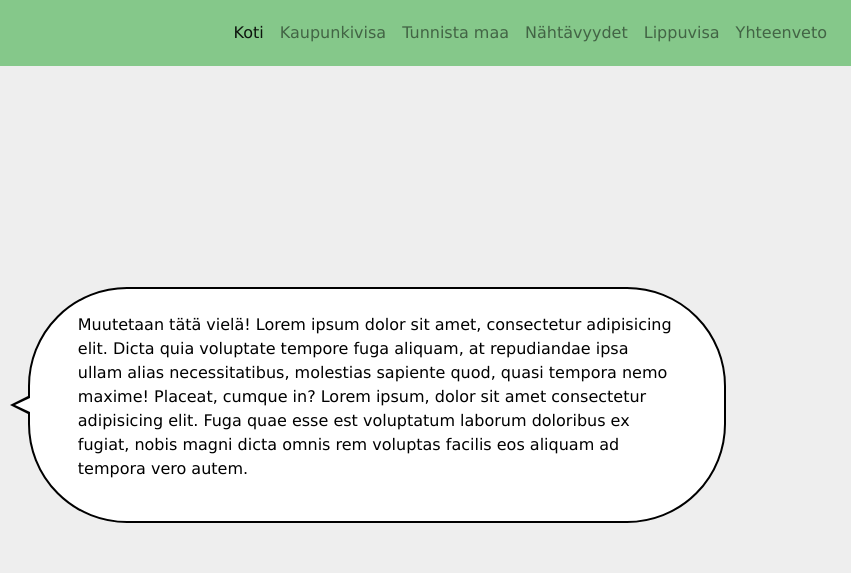
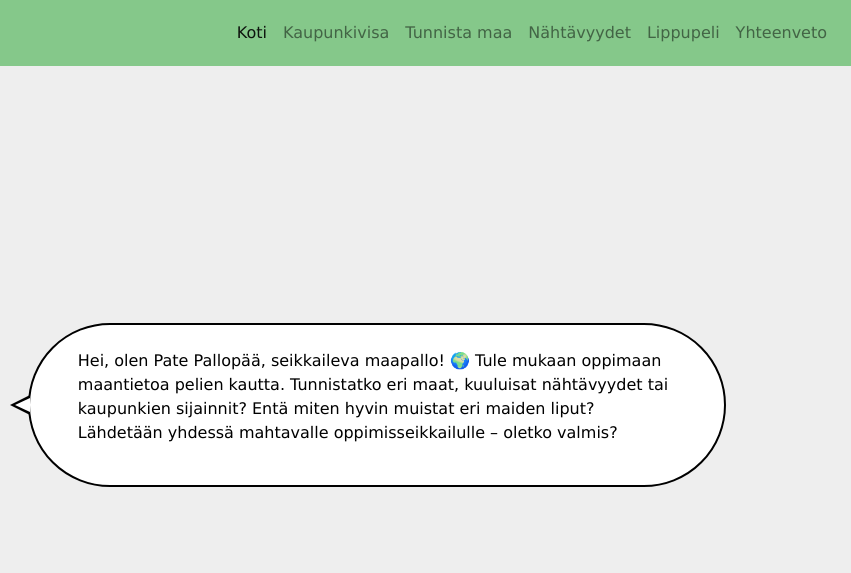
Before and after one commit to saku-b/maantietovisa, a plain HTML site: page index.html in a window 1280 px wide. Shown: the top 573 px of the page, 429-1280 px from the left. Drawn offline with nearby package versions, Linux system fonts and the light colour scheme.

Commit message:
front page text, game text

```diff
--- a/index.html
+++ b/index.html
@@ -34,7 +34,7 @@
             <a class="nav-link" href="#">Nähtävyydet</a>
           </li>
           <li class="nav-item">
-            <a class="nav-link" href="./pages/lippupeli.html">Lippuvisa</a>
+            <a class="nav-link" href="./pages/lippupeli.html">Lippupeli</a>
           </li>
           <li class="nav-item">
             <a class="nav-link" href="#">Yhteenveto</a>
@@ -47,12 +47,12 @@
   <main>
     <div class="content">
       <img src="./img/Illustration43.png" alt="Pallopää" class="main-img">
-      <div class="speechBubble"><p>Muutetaan tätä vielä! Lorem ipsum dolor sit amet, consectetur adipisicing elit. Dicta quia voluptate tempore
-        fuga aliquam, at repudiandae ipsa ullam alias necessitatibus, molestias sapiente quod, quasi tempora nemo
-        maxime! Placeat, cumque in?
-        Lorem ipsum, dolor sit amet consectetur adipisicing elit. Fuga quae esse est voluptatum laborum doloribus ex
-        fugiat, nobis magni dicta omnis rem voluptas facilis eos aliquam ad tempora vero autem.
-      </p></div>
+      <div class="speechBubble">
+        <p>Hei, olen Pate Pallopää, seikkaileva maapallo! 🌍 Tule mukaan oppimaan maantietoa pelien kautta.
+          Tunnistatko eri maat, kuuluisat nähtävyydet tai kaupunkien sijainnit? Entä miten hyvin muistat eri maiden
+          liput? Lähdetään yhdessä mahtavalle oppimisseikkailulle – oletko valmis?
+        </p>
+      </div>
     </div>
   </main>
 
```
Also changed, not shown: pages/lippupeli.html (+1 -0 lines).
